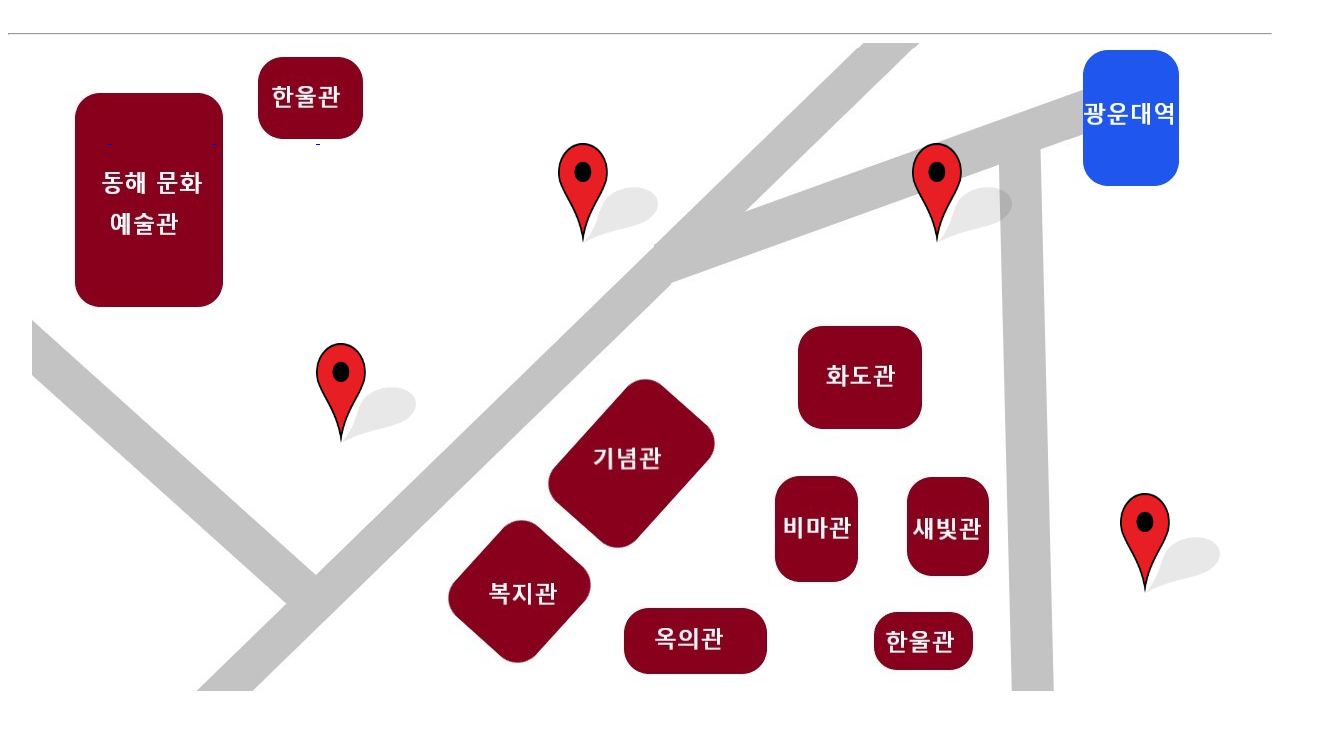
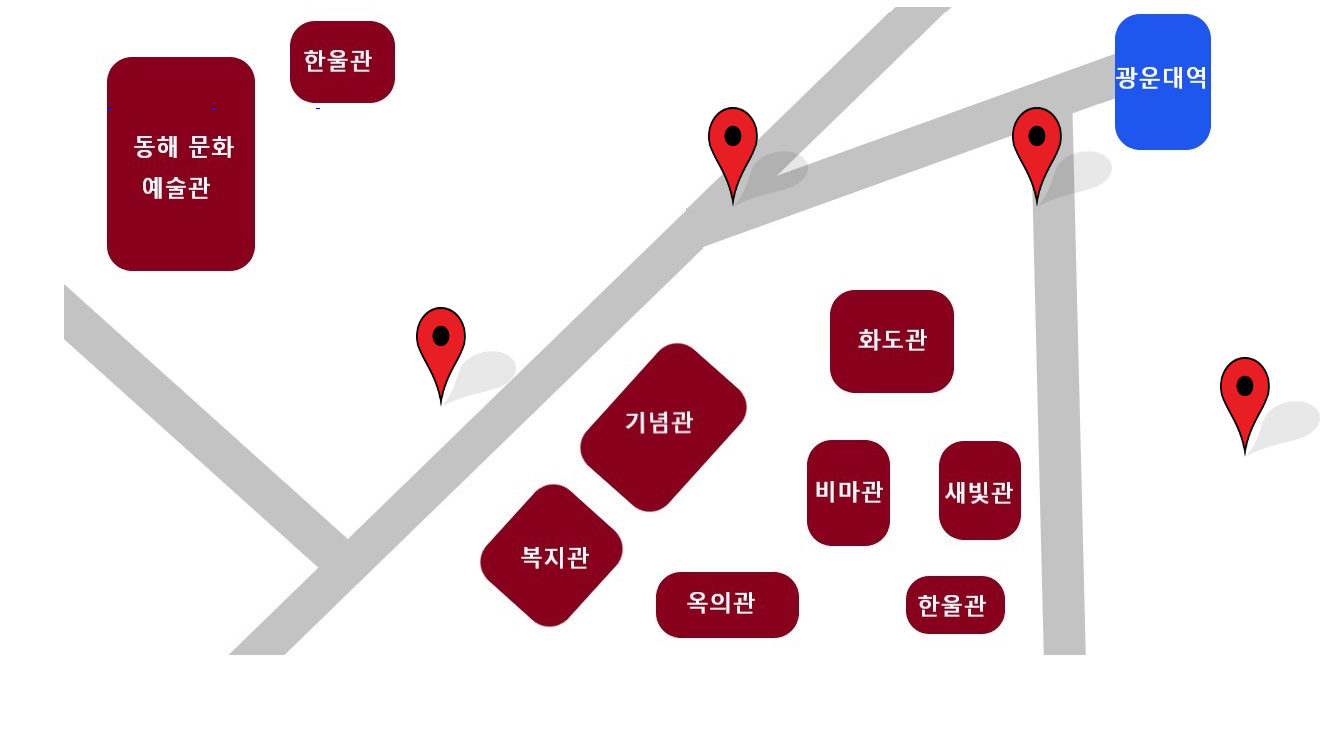
Before and after one commit to kwonnaseong/KW-Restaurant.github.io, a plain HTML site: page ns_web.html in a window 1280 px wide. Shown: the part 73-829 px from the top of the page, 1320 px wide, since content can reach past the window. Drawn offline with Linux system fonts and the light colour scheme.

Commit message:
Modify background

```diff
--- a/ns_web.html
+++ b/ns_web.html
@@ -9,46 +9,50 @@
 
     <style>
     /* KwangwoonUniversity Map */
-        div {
+    div {
+        box-sizing: border-box;
+        margin: 0 auto;
+    }
+    body {
       background-image: url("../kwaongwoon_map.jpg");
       background-color: white;
       width : 1200px;
-      height: 700px;
+      height: 800px;
       background-repeat: no-repeat;
       background-position-x: center;
+      background-position-y: 5rem;
     }
     img.position1{
         position: relative;
-        left: 550px;
+        left: 700px;
         top: 100px;
         bottom: 500px;
     }
 
     img.position2{
         position: relative;
-        left: 800px;
+        left: 900px;
         top: 100px;
         bottom: 500px;
     }
 
     img.position3{
         position: relative;
-        left: 100px;
+        left: 200px;
         top: 300px;
         bottom: 500px;
     }
 
     img.position4{
         position: relative;
-        left: 800px;
-        top: 450px;
+        left: 900px;
+        top: 350px;
         bottom: 700px;
     }
     </style>
 </head>
 <body>
     <h1 style="text-align: center; color: maroon;"><b>KwangWoon University Restaurant Map</b></h1>
-    <br><hr>
 
      <!-- position icon -->
      <div>
```
